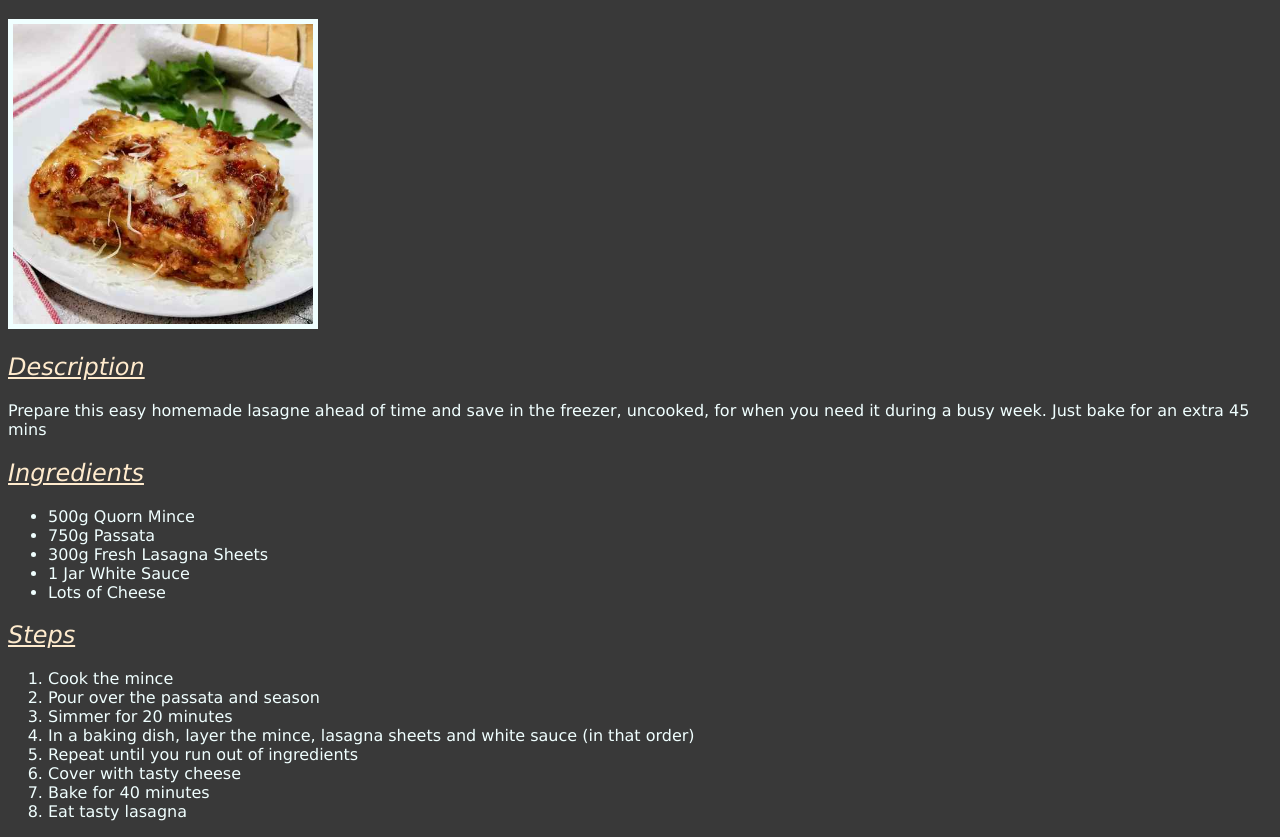
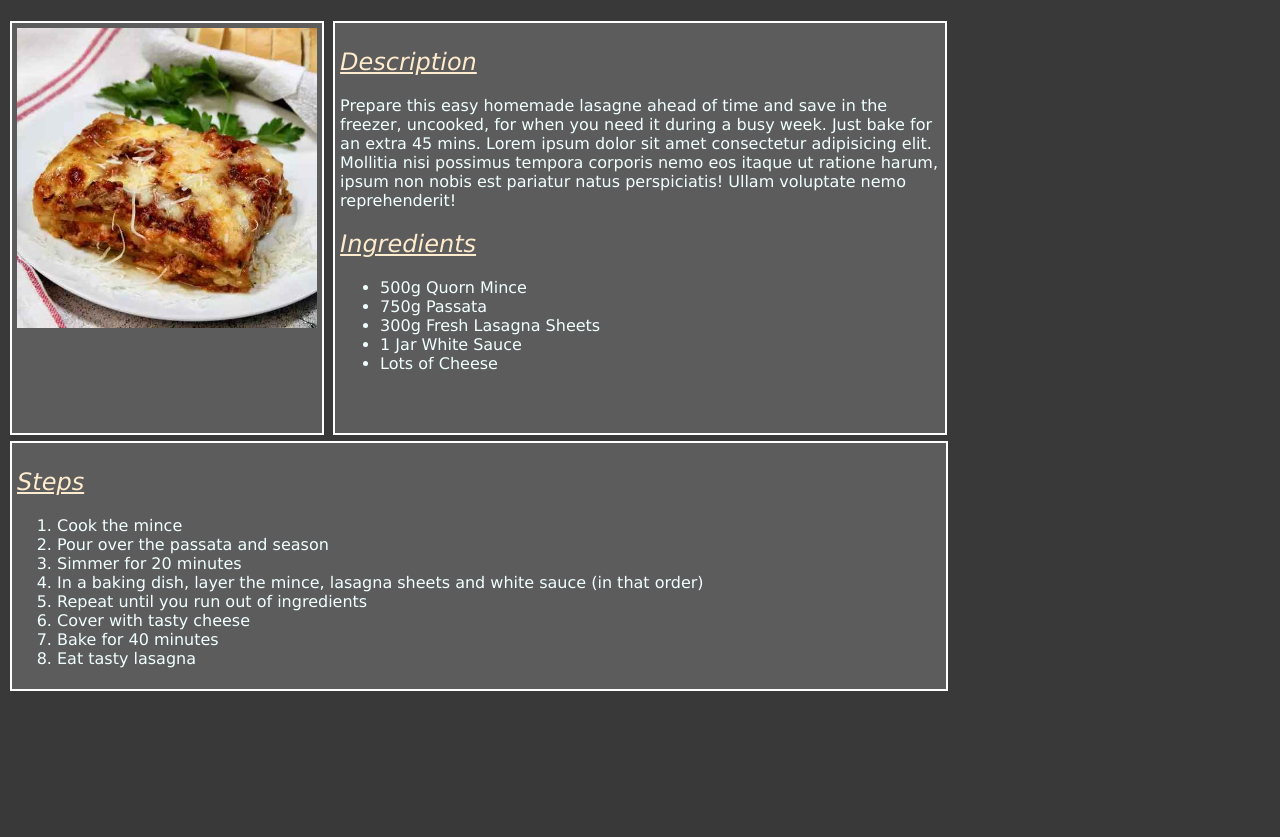
Before and after one commit to bpahunt/odin-recipes, a plain HTML site: page recipes/lasagna.html in a window 1280 px wide. Shown: the part 62-899 px from the top of the page. After the commit the page ends 800 px from the top, so only its background shows below. Drawn offline with Linux system fonts and the light colour scheme.

Commit message:
Add box model styling to styles.css

```diff
--- a/recipes/lasagna.html
+++ b/recipes/lasagna.html
@@ -7,13 +7,17 @@
     <title class="heading">Classic Lasagna Recipe</title>
 </head>
 <body>
+
     <h1 class="heading">Classic Lasagna Recipe</h1>
 
+    <div class="cardleft">
         <img src="../images/lasagna.jpeg" width="300" alt="Tasty looking lasagna">
+    </div>
 
+    <div class="cardright">
         <h2 class="heading italicise">Description</h2>
 
-    <p>Prepare this easy homemade lasagne ahead of time and save in the freezer, uncooked, for when you need it during a busy week. Just bake for an extra 45 mins</p>
+        <p>Prepare this easy homemade lasagne ahead of time and save in the freezer, uncooked, for when you need it during a busy week. Just bake for an extra 45 mins. Lorem ipsum dolor sit amet consectetur adipisicing elit. Mollitia nisi possimus tempora corporis nemo eos itaque ut ratione harum, ipsum non nobis est pariatur natus perspiciatis! Ullam voluptate nemo reprehenderit!<p>
 
         <h2 class="heading italicise">Ingredients</h2>
 
@@ -24,9 +28,10 @@
             <li>1 Jar White Sauce</li>
             <li>Lots of Cheese</li>
         </ul>
+    </div>
 
+    <div class="cardbottom">
         <h2 class="heading italicise">Steps</h2>
-
         <ol>
             <li>Cook the mince</li>
             <li>Pour over the passata and season</li>
@@ -37,5 +42,7 @@
             <li>Bake for 40 minutes</li>
             <li>Eat tasty lasagna</li>
         </ol>
+    </div>
+
 </body>
 </html>
--- a/styles.css
+++ b/styles.css
@@ -4,10 +4,33 @@ body {
     background-color: rgba(27, 27, 27, 0.867);
 }
 
-img {
-    border: solid;
-    border-color: azure;
-    border-width: thick;
+.cardleft,
+.cardright,
+.cardbottom {
+    border: 2px solid white;
+    padding: 5px;
+    margin: 2px;
+    margin-bottom: 4px;
+    background-color: rgba(98, 97, 97, 0.867);
+}
+
+.cardleft {
+    width: 300px;
+    height: 400px;
+    display: inline-block;
+    vertical-align: middle;
+}
+
+.cardright {
+    width: 600px;
+    height: 400px;
+    display: inline-block;
+    vertical-align: middle;
+}
+
+.cardbottom {
+    display: block;
+    width: 924px;
 }
 
 .heading {
```
Also changed, not shown: recipes/cheesesandwich.html (+8 -2 lines), recipes/margheritapizza.html (+8 -2 lines). Lines whose indentation alone changed are shown as unchanged.
